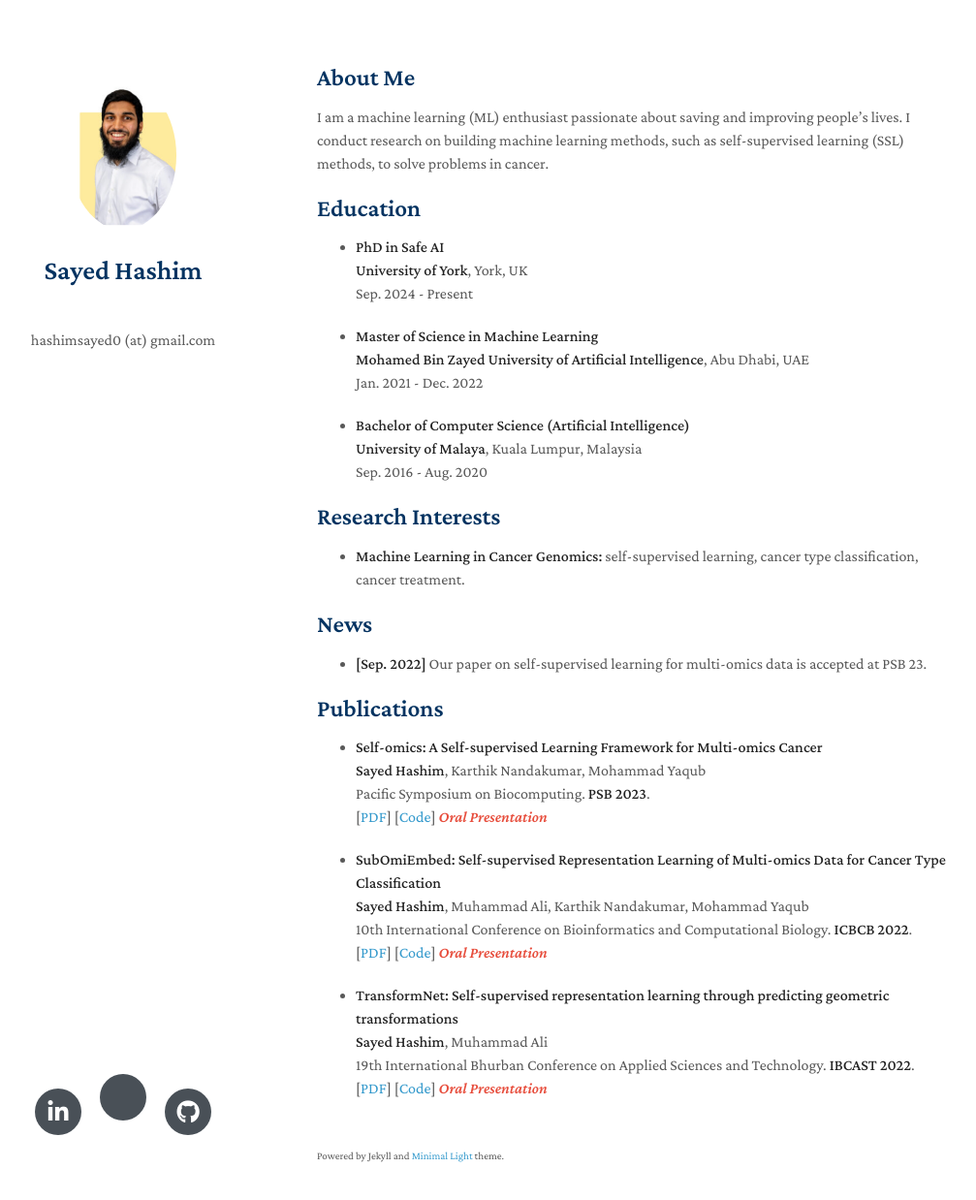
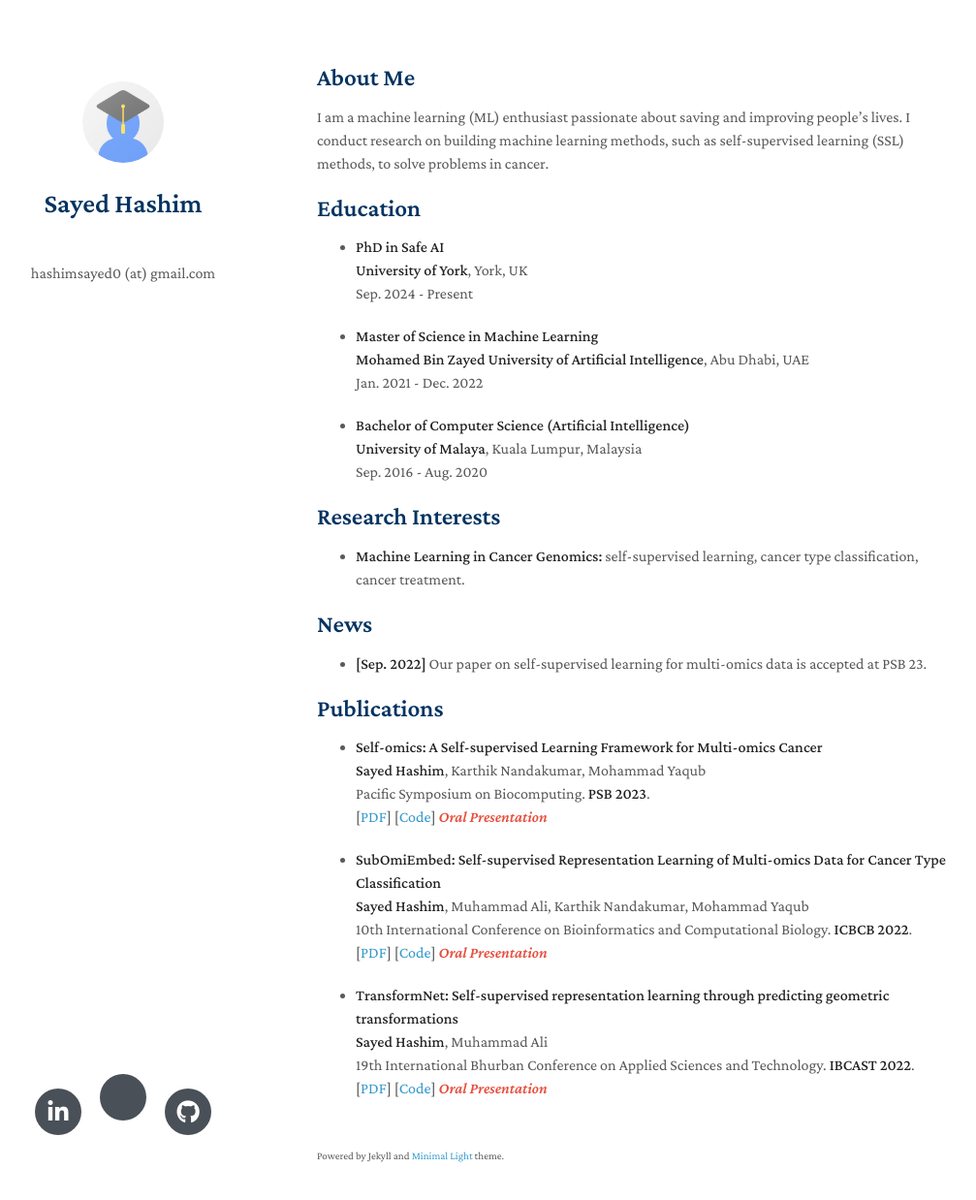
Before and after one commit to hashimsayed0/hashimsayed0.github.io, a Jekyll site: the page built from index.md, in a window 1280 px wide and 1273 px high. Shown: the top 1238 px of the window at 97% size, without its empty margins (143-1150 px from the left). Built offline with Jekyll 4.4.1, drawn with Linux system fonts in a browser that asks for light colours; nearby versions of some CDN libraries; a style sheet for code colours, icons or effects is not loaded; our own code applies the rules of GitHub Pages for plain Markdown files.

Commit message:
Update _config.yml

```diff
--- a/_config.yml
+++ b/_config.yml
@@ -16,7 +16,7 @@ linkedin: https://www.linkedin.com/in/sayedhashim97/
 
 # Images (e.g., your profile picture and your website's favicon)
 # "favicon" and "favicon_dark" are used for the light and dark modes, respectively.
-avatar: ./assets/img/pic.png
+avatar: ./assets/img/avatar.png
 favicon: ./assets/img/favicon-32x32.png
 favicon_dark: ./assets/img/favicon-32x32.png
 
```
